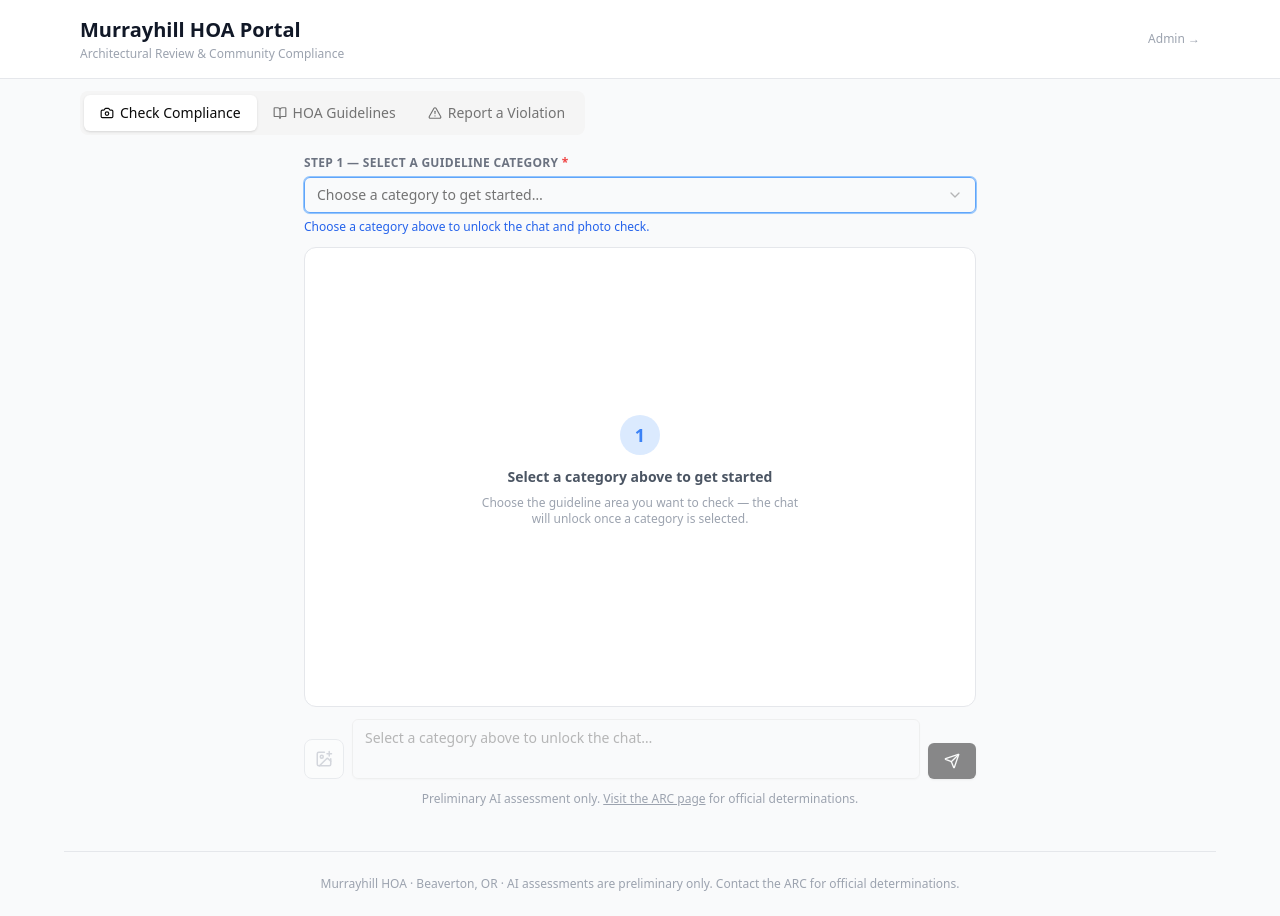
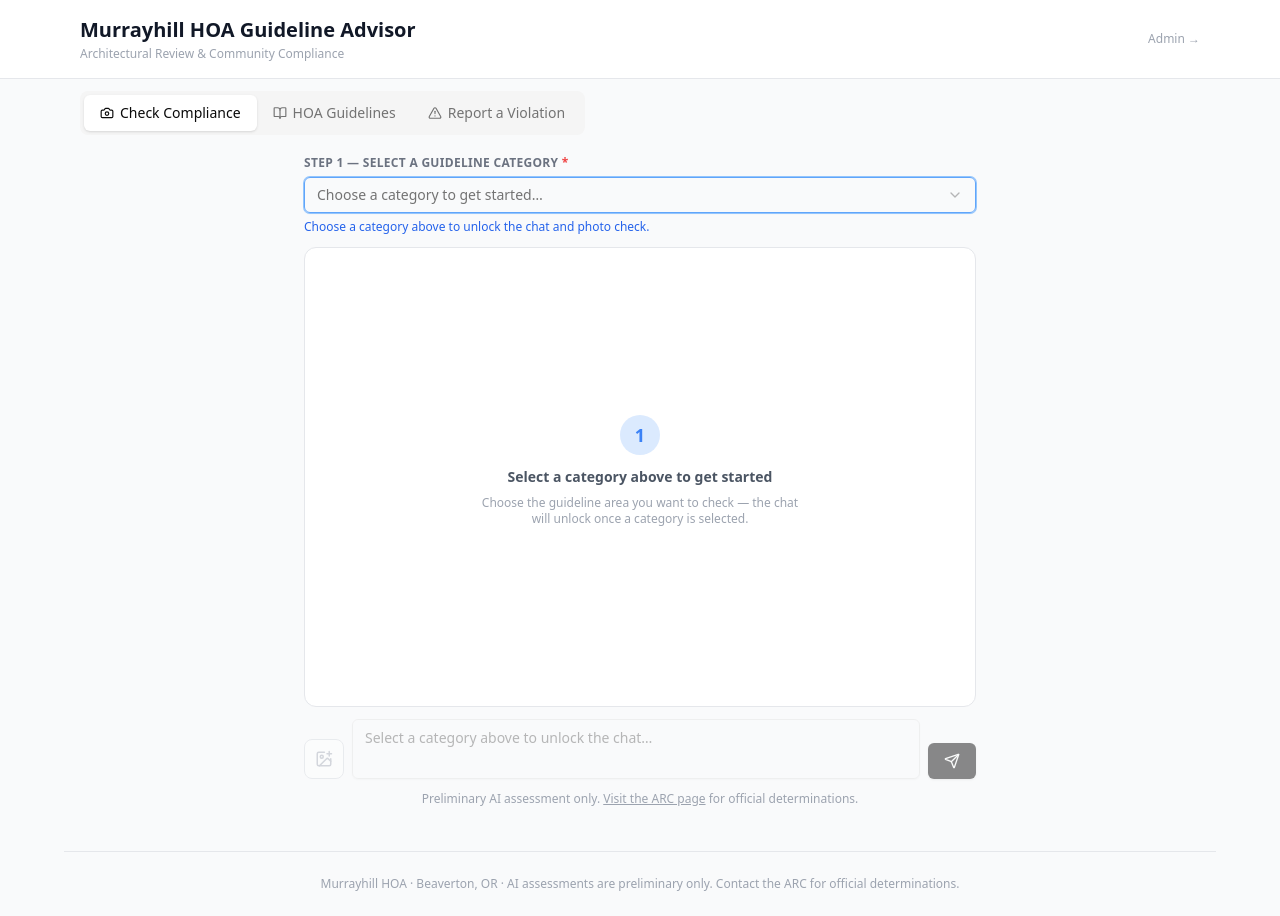
Before and after one commit to ryandvandusen/HOA-guideline-advisor, a Next.js app: page / in a window 1280 px wide. Built offline with nearby package versions, Linux system fonts and the light colour scheme.

Commit message:
rename app to "Murrayhill HOA Guideline Advisor" across all occurrences

```diff
--- a/src/app/gate/page.tsx
+++ b/src/app/gate/page.tsx
@@ -40,7 +40,7 @@ export default function GatePage() {
     <div className="min-h-screen bg-gray-50 flex items-center justify-center px-4">
       <div className="w-full max-w-sm">
         <div className="text-center mb-8">
-          <h1 className="text-xl font-semibold text-gray-900">Murrayhill HOA Portal</h1>
+          <h1 className="text-xl font-semibold text-gray-900">Murrayhill HOA Guideline Advisor</h1>
           <p className="text-sm text-gray-500 mt-1">Architectural Review &amp; Community Compliance</p>
         </div>
 
--- a/src/app/layout.tsx
+++ b/src/app/layout.tsx
@@ -14,8 +14,8 @@ const geistMono = localFont({
 });
 
 export const metadata: Metadata = {
-  title: "Murrayhill HOA Portal",
-  description: "Murrayhill HOA Community Portal — Compliance, Guidelines & Reporting",
+  title: "Murrayhill HOA Guideline Advisor",
+  description: "Murrayhill HOA Guideline Advisor — Compliance, Guidelines & Reporting",
 };
 
 export default function RootLayout({
--- a/src/app/page.tsx
+++ b/src/app/page.tsx
@@ -12,7 +12,7 @@ export default function HomePage() {
       <header className="bg-white border-b border-gray-200">
         <div className="max-w-6xl mx-auto px-4 py-4 flex items-center justify-between">
           <div>
-            <h1 className="text-xl font-semibold text-gray-900">Murrayhill HOA Portal</h1>
+            <h1 className="text-xl font-semibold text-gray-900">Murrayhill HOA Guideline Advisor</h1>
             <p className="text-xs text-gray-400 mt-0.5">Architectural Review & Community Compliance</p>
           </div>
           <Link
```
Also changed, not shown: 1 other file (tests, documents, lock files or other folders).
